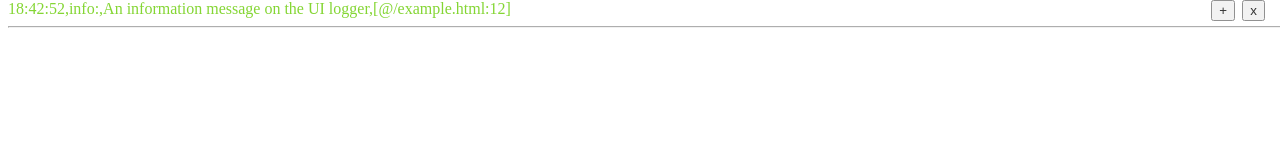
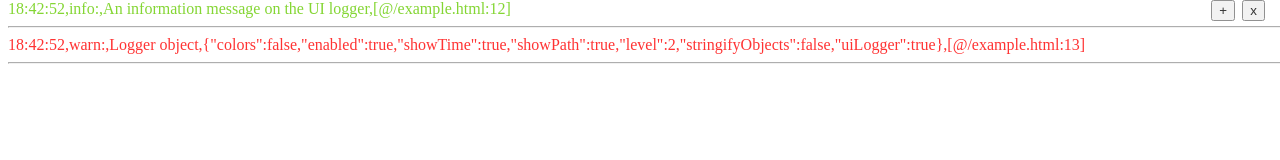
Before and after one commit to ygaras/basbosa-logger, a website: page example.html in a window 1280 px wide. Drawn offline with nearby package versions, Linux system fonts and the light colour scheme.

Commit message:
Using native console logging functionality to log objects when possible

```diff
--- a/example.html
+++ b/example.html
@@ -10,6 +10,7 @@
 			Logger.trace('A message that will not appear any way because trace is level 4 and now loggin level is 2');
 			$(document).ready(function() {
 				Logger.info('An information message on the UI logger');
+				Logger.warn('Logger object', Logger);
 			});
 
 		</script>
--- a/index.js
+++ b/index.js
@@ -31,7 +31,7 @@
    * showPath (boolean, default true) - specifies whether a path to the file
    * logging the message shoud be output with it level (int, default 3) -
    * specifies the highest log level to be output (***indexing is zero-based***)
-   * poorLogger (boolean, default false) - On browsers without a console object
+   * stringifyObjects (boolean, default false) - Used on browsers without ability to log objects in console
    * uiLogger (boolean, true) - Enable or disable on screen custom logger,
    * usefull on mobile and tablets requires jquery
    *
@@ -42,7 +42,7 @@
     showTime : true,
     showPath : true,
     level : 2,
-    poorLogger : false,
+    stringifyObjects : false,
     uiLogger : true
   };
 
@@ -101,8 +101,7 @@
    * setOptions method to update logger options after initialization
    *
    */
-  Logger.prototype.setOptions =
-      function(opts) {
+  Logger.prototype.setOptions = function(opts) {
     // Auto populate logging level
     typeof Config != 'undefined' && Config.logging != 'undefined'
         && (defaultOptions.level = Config.logging);
@@ -116,15 +115,12 @@
     }
     opts = opts || {}; // make this argument optional
     for ( var optKey in defaultOptions) {
-          this[optKey] =
-              typeof (opts[optKey]) === 'undefined' ? defaultOptions[optKey]
-                  : opts[optKey];
+      this[optKey] = typeof (opts[optKey]) === 'undefined' ? defaultOptions[optKey] : opts[optKey];
     }
     // _.extend(this, defaultOptions, opts);
   };
 
-  Logger.prototype.initUiLogger =
-      function() {
+  Logger.prototype.initUiLogger = function() {
     var $buttonMax, $buttonClose;
 
     if (typeof $ === 'undefined') return;
@@ -180,8 +176,7 @@
    *
    * @api public
    */
-  Logger.prototype.log =
-      function(type) {
+  Logger.prototype.log = function(type) {
     var index, consoleArgs, filePath = '', lineNumber, traceDetails;
 
     for ( var i = 0; i < levels.length; i++) {
@@ -251,6 +246,9 @@
 
     consoleArgs = this.getMyConsoleArgs(arguments, this, type, traceDetails, index);
     console.log && console.log.apply && console.log.apply(console, consoleArgs);
+    if (this.uiLogger) {
+      this.uiLog(type, consoleArgs);
+    }
     return this;
   };
 
@@ -265,10 +263,13 @@
   };
 
   Logger.prototype.uiLog = function(type, outputConsoleArgs) {
-    if (typeof $ === 'undefined')
-      return;
-    $loggerRow =
-        $('<div>').addClass('basbosa-logger-' + type).html(
+    if (typeof $ === 'undefined') return;
+    for (var i = 0; i < outputConsoleArgs.length; i++) {
+      if (typeof outputConsoleArgs[i] === 'object') {
+        outputConsoleArgs[i] = JSON.stringify(outputConsoleArgs[i]);
+      }
+    }
+    $loggerRow =  $('<div>').addClass('basbosa-logger-' + type).html(
             outputConsoleArgs + '<hr/>');
     $('.basbosa-logger').append($loggerRow);
     $('.basbosa-logger').scrollTop(99999999999);
@@ -279,6 +280,7 @@
     $('.basbosa-logger-debug').css({'color' : '#3333FF'});
     $('.basbosa-logger-trace').css({'color' : '#333366'});
     $('.basbosa-logger-error').css({'color' : 'red'});
+    $('.basbosa-logger-warn').css({'color' : 'red'});
     $('.basbosa-logger-info').css({'color' : '#66CC00'});
   };
 
@@ -290,17 +292,12 @@
     //var inputs = toArray(inputConsoleArgs).slice(1);
 
     for ( var i = 1; i < inputConsoleArgs.length; ++i) {
-      if (inputConsoleArgs[i] == '[object Object]')
+      if (typeof inputConsoleArgs[i] === 'object' && this.stringifyObjects)
         outputConsoleArgs.push(JSON.stringify(inputConsoleArgs[i]));
       else
         outputConsoleArgs.push(inputConsoleArgs[i]);
     }
-
     context.showPath ? outputConsoleArgs.push(traceDetails) : '';
-
-    if (context.uiLogger) {
-      context.uiLog(type, outputConsoleArgs);
-    }
     return outputConsoleArgs;
   };
 
```
Also changed, not shown: 1 other file. Lines whose indentation alone changed are shown as unchanged.
